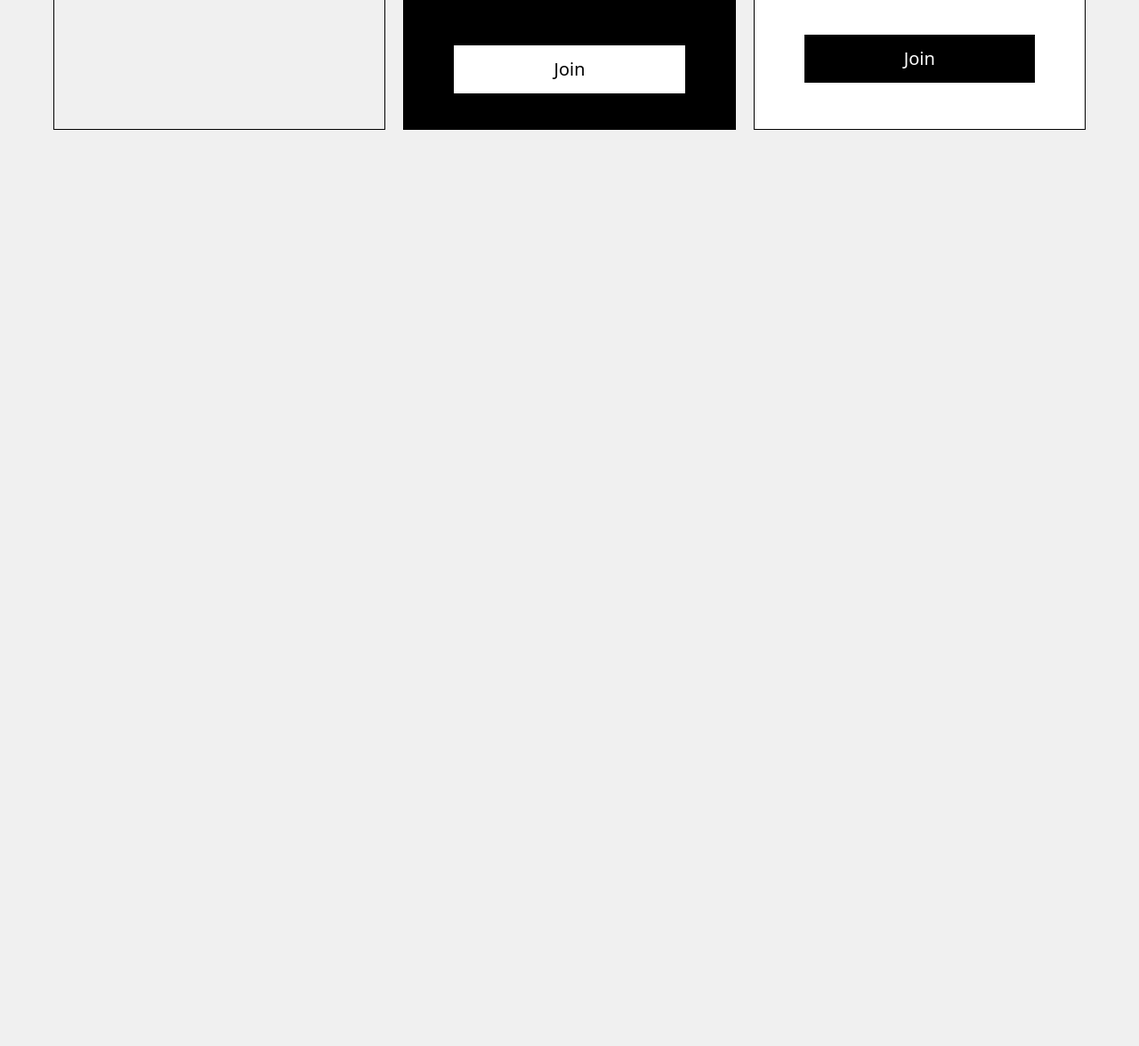
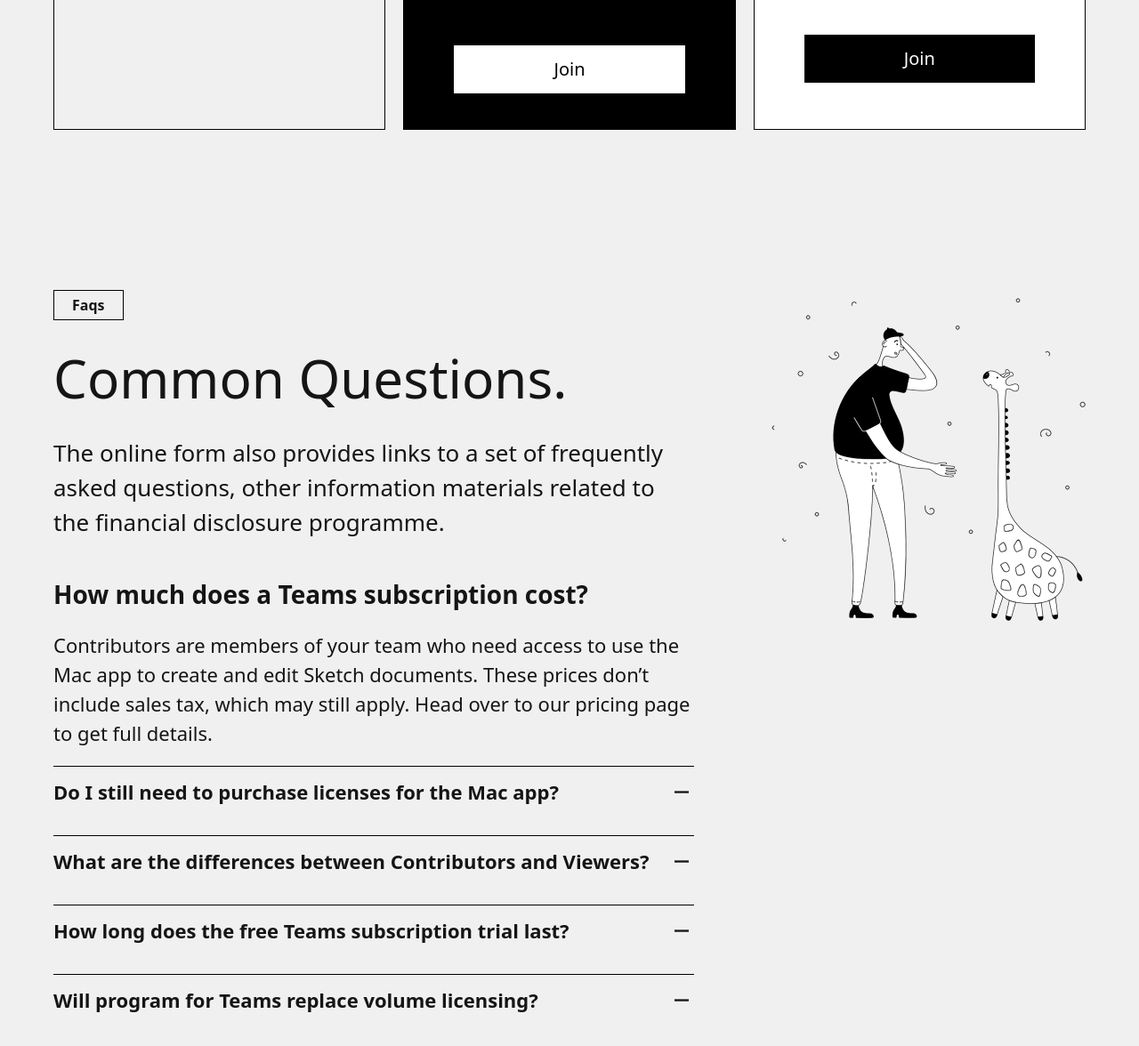
Before and after one commit to Vikingstrong/Class-Work-8, a website: page index.html in a window 1280 px wide. Shown: the part 3880-5056 px from the top of the page at 89% size. Before the commit the page ends 4106 px from the top, so only its background shows below. Drawn offline with Linux system fonts and the light colour scheme.

Commit message:
Add section 6

```diff
--- a/index.html
+++ b/index.html
@@ -100,7 +100,7 @@
             <aside class="flex flex-col gap-4 items-start lg:items-end">
                 <button class="py-1 px-3 border-[black] border font-bold">Pricing</button>
                 <h3 class="text-[36px] lg:text-[50px]">Select a membership level the right price for you.</h3>
-                <p class="text-[20px] text-end lg:w-107">Prices listed in USD. Taxes may apply. By using program you agree to our terms and policies.</p>
+                <p class="text-[20px] text-start lg:text-end lg:w-107">Prices listed in USD. Taxes may apply. By using program you agree to our terms and policies.</p>
             </aside>
             <img class="lg:w-[60%]" src="src/img/section5/img.png" alt="">
         </div>
@@ -143,6 +143,21 @@
         </div>
     </section>
 
-
+    <section class="px-5 flex flex-col gap-10 lg:flex-row lg:items-start lg:gap-20 lg:max-w-300 lg:m-auto lg:py-25">
+        <aside class="flex flex-col gap-5 items-start">
+            <button class="py-1 px-5 border-[black] border font-bold">Faqs</button>
+            <h4 class="text-[34px] lg:text-[60px]">Common Questions.</h4>
+            <p class="text-[24px] lg:text-[26px]">The online form also provides links to a set of frequently asked questions, other information materials related to the financial disclosure programme.</p>
+            <div class="flex flex-col gap-5 mt-5">
+                <p class="font-bold text-[28px]">How much does a Teams subscription cost?</p>
+                <p class="text-[22px]">Contributors are members of your team who need access to use the Mac app to create and edit Sketch documents. These prices don’t include sales tax, which may still apply. Head over to our pricing page to get full details.</p>
+                <p class="text-[22px] font-bold py-3 border-t border-[black] flex justify-between">Do I still need to purchase licenses for the Mac app? <img src="src/img/section6/minus.png" alt=""></p>
+                <p class="text-[22px] font-bold py-3 border-t border-[black] flex justify-between">What are the differences between Contributors and Viewers? <img src="src/img/section6/minus.png" alt=""></p>
+                <p class="text-[22px] font-bold py-3 border-t border-[black] flex justify-between">How long does the free Teams subscription trial last? <img src="src/img/section6/minus.png" alt=""></p>
+                <p class="text-[22px] font-bold py-3 border-t border-[black] flex justify-between">Will program for Teams replace volume licensing? <img src="src/img/section6/minus.png" alt=""></p>
+            </div>
+        </aside>
+        <img src="src/img/section6/img.png" alt="">
+    </section>
 </body>
 </html>
```
Also changed, not shown: src/img/section6/img.png (added), src/img/section6/minus.png (added), src/output.css.
